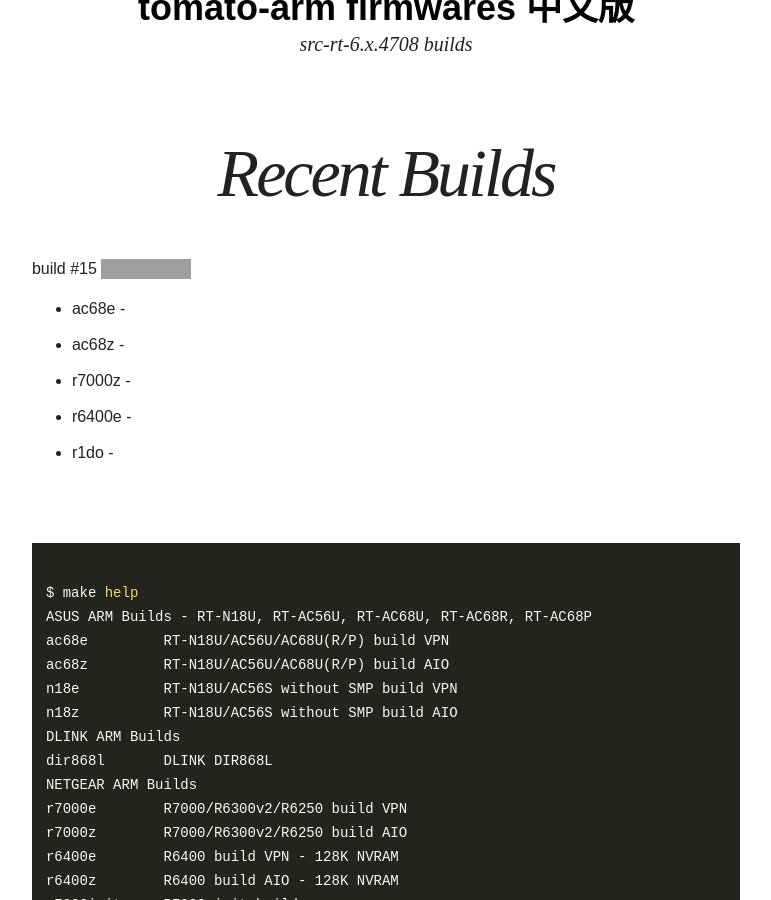
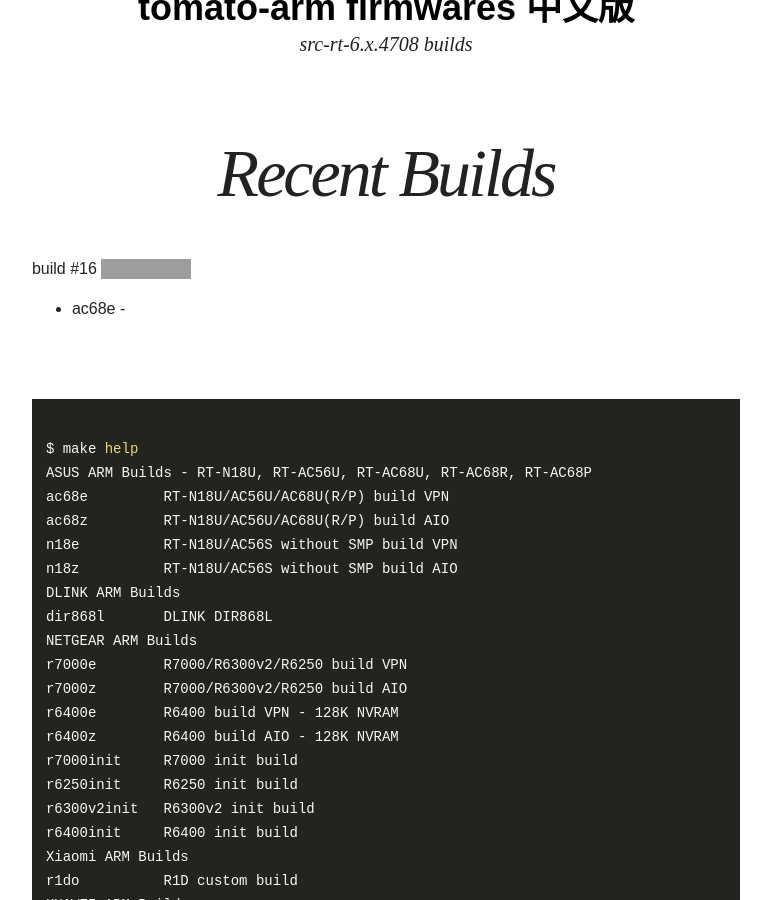
Before and after one commit to oglopss/tomato-arm-ci-jekyll, a Jekyll site: the page built from index.html, in a window 1280 px wide and 900 px high, scrolled down 339 px. Shown: the whole window, without its empty margins (254-1025 px from the left). Built offline with Jekyll 4.4.1, drawn with Linux system fonts in a browser that asks for light colours; nearby versions of some CDN libraries; grey boxes are pictures that could not be loaded.

Commit message:
Travis build 16 ac68e pushed to gh-pages

```diff
--- a/_data/ss.yml
+++ b/_data/ss.yml
@@ -1,7 +1,3 @@
-build: 15
+build: 16
 files:
   - 0001 ac68e
-  - 0003 r7000z
-  - 0002 ac68z
-  - 0005 r1do
-  - 0004 r6400e
```
